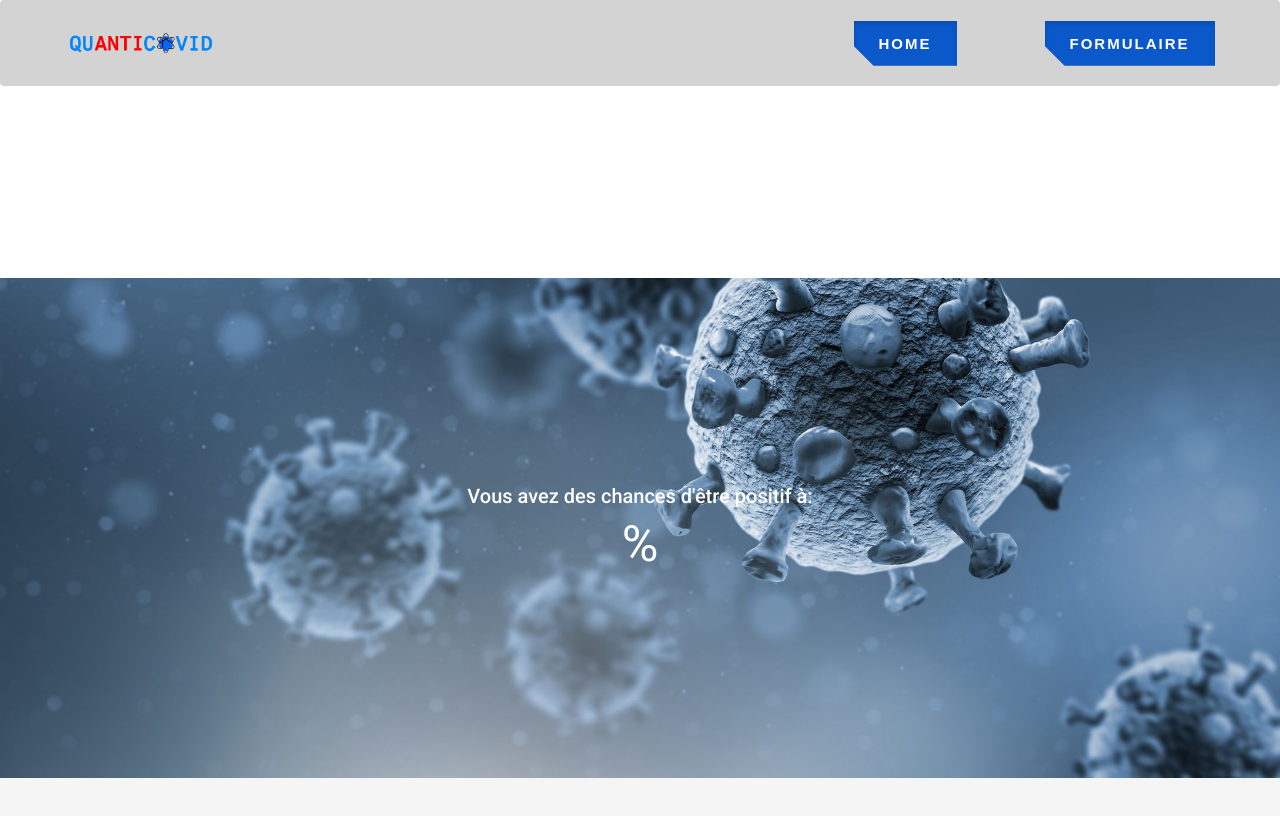
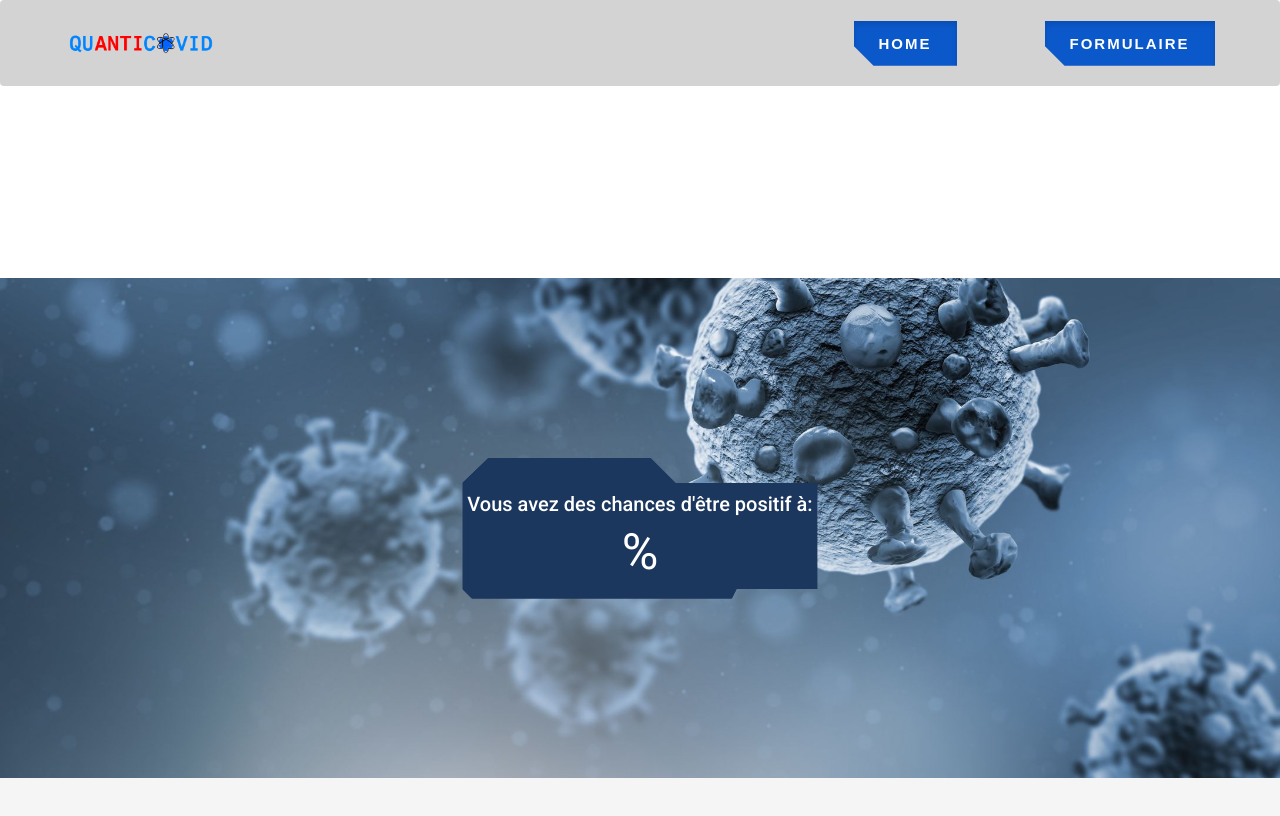
Before and after one commit to BastienLaffon/workshop, an Angular app: page /result in a window 1280 px wide. Shown: the top 816 px of the page. Built offline with nearby package versions, Linux system fonts and the light colour scheme.

Commit message:
sixth push

```diff
--- a/src/app/result/result.component.css
+++ b/src/app/result/result.component.css
@@ -105,3 +105,11 @@ body {
     transform: rotate(360deg);
   }
 }
+.cyberpunk {
+  border: 30px solid #1c375e;
+  border-left: 5px solid #1c375e;
+  border-right: 5px solid #1c375e;
+  border-bottom: 15px solid #1c375e;
+  background-color: #1c375e;
+  clip-path: polygon(0px 25px, 26px 0px, calc(60% - 25px) 0px, 60% 25px, 100% 25px, 100% calc(100% - 10px), calc(100% - 15px) calc(100% - 10px), calc(80% - 10px)  calc(100% - 10px), calc(80% - 15px) calc(100% - 0px), 10px  calc(100% - 0px), 0% calc(100% - 10px));
+}
--- a/src/app/result/result.component.html
+++ b/src/app/result/result.component.html
@@ -1,9 +1,11 @@
 <div (load)="showMessageSuccess" class="hero-image" style="margin-top: 15%; background-color: whitesmoke" >
   <div class="hero-text">
     <div  id="lds-roller" class="lds-roller"><div></div><div></div><div></div><div></div><div></div><div></div><div></div><div></div></div>
+<div id="box" class="">
+  <h2 id="test1" style="display: none">Vous avez des chances d'être positif à:</h2>
+  <h1  id="test" *ngIf="!(result =='')"  style="font-size:50px; display: none">{{result}} %</h1>
+</div>
 
-    <h2 id="test1" style="display: none">Vous avez des chances d'être positif à:</h2>
-    <h1  id="test" *ngIf="!(result =='')"  style="font-size:50px; display: none">{{result}} %</h1>
 
   </div>
 </div>
--- a/src/app/result/result.component.ts
+++ b/src/app/result/result.component.ts
@@ -25,8 +25,10 @@ export class ResultComponent implements OnInit {
       document.getElementById("lds-roller")!.style.display="none";
       document.getElementById("test")!.style.display="";
       document.getElementById("test1")!.style.display="";
+      document.getElementById("box")!.classList.add("cyberpunk");
 
-    },4000);
+
+    },3000);
 
   }
 
```
